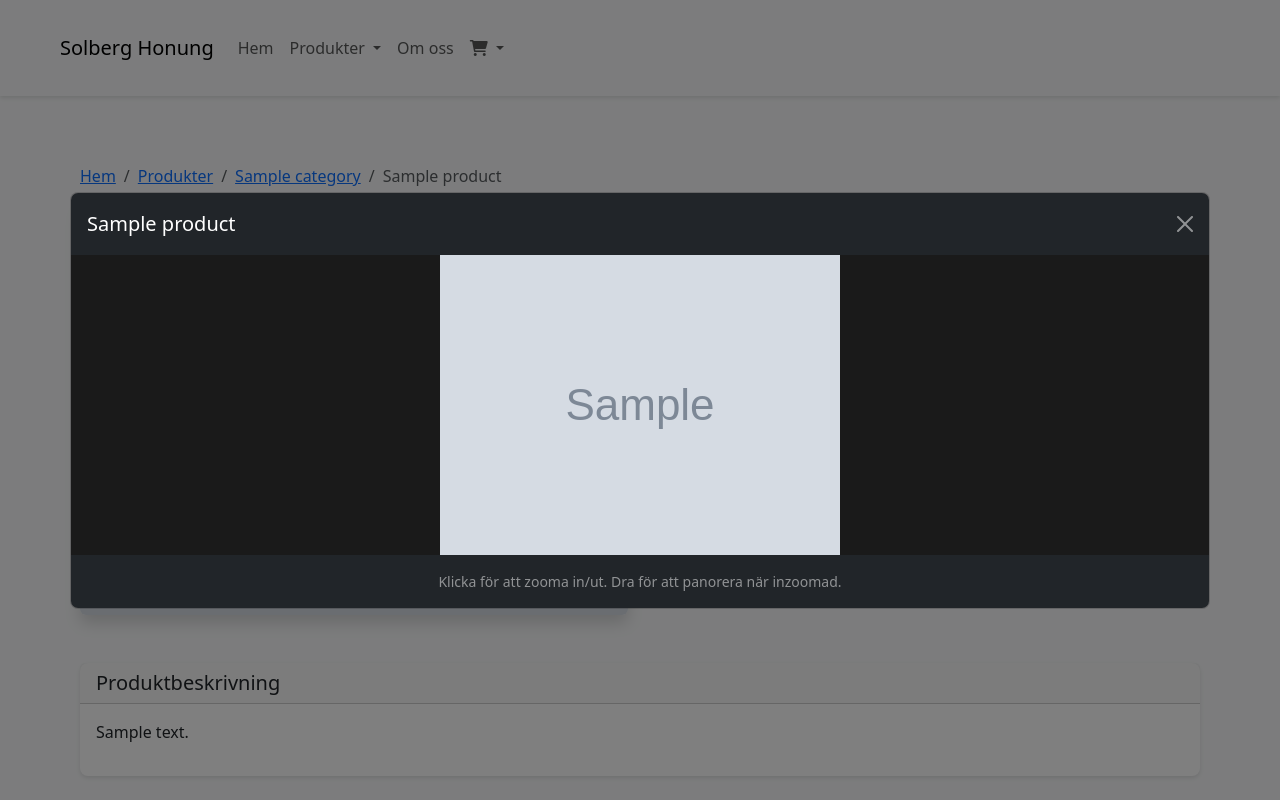
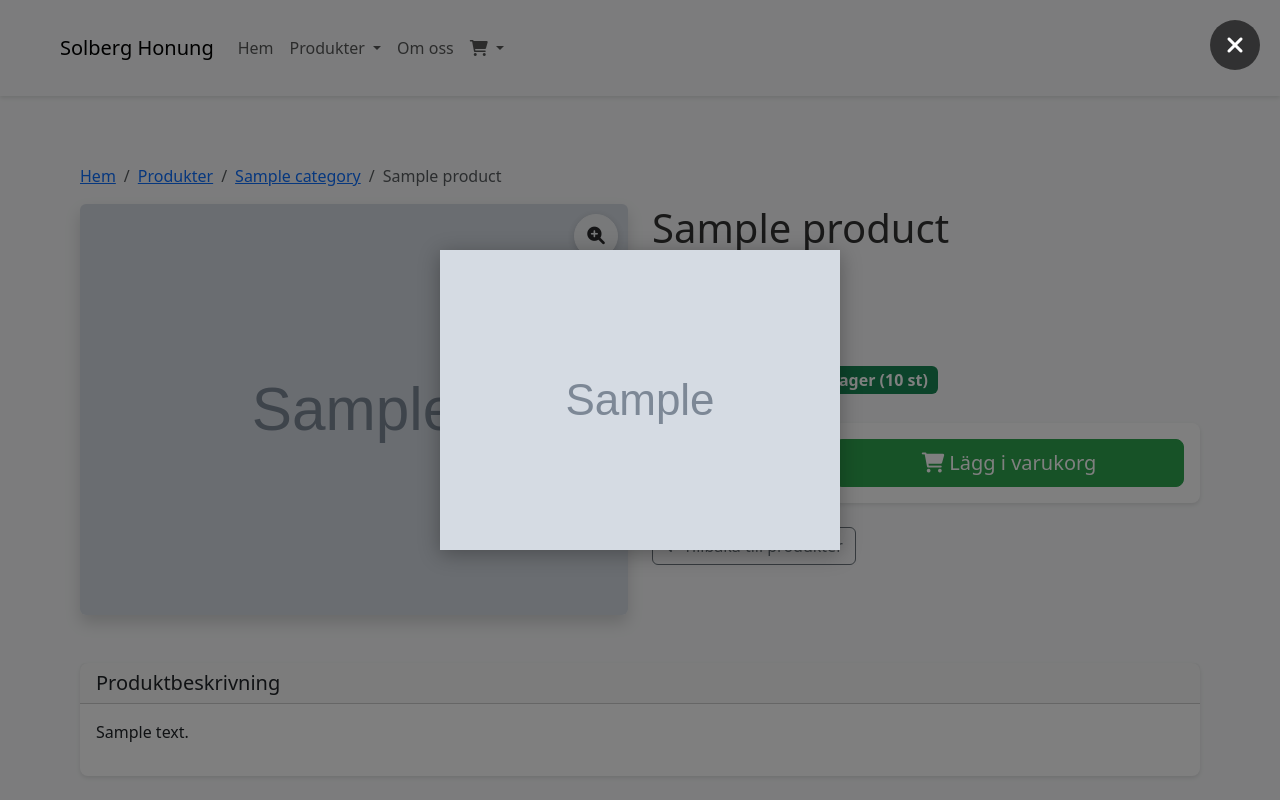
Before and after one commit to valyo/sh_webshop, a Flask app: a page that uses sh_webshop/templates/products/detail.html in a window 1280 px wide, after a click on "Förstora bild". Run offline with Flask 3, Linux system fonts and the light colour scheme; tables that the repository leaves empty hold one stand-in row (values such as "Sample post"); grey boxes marked "Sample" are stand-in pictures.

Commit message:
remove image background

```diff
--- a/sh_webshop/templates/products/detail.html
+++ b/sh_webshop/templates/products/detail.html
@@ -107,20 +107,16 @@
 <!-- Image Zoom Modal -->
 {% if product.image_url %}
 <div class="modal fade" id="imageZoomModal" tabindex="-1" aria-labelledby="imageZoomModalLabel" aria-hidden="true">
-    <div class="modal-dialog modal-xl modal-dialog-centered">
-        <div class="modal-content bg-dark">
-            <div class="modal-header border-0">
-                <h5 class="modal-title text-white" id="imageZoomModalLabel">{{ product.name }}</h5>
-                <button type="button" class="btn-close btn-close-white" data-bs-dismiss="modal" aria-label="Stäng"></button>
-            </div>
-            <div class="modal-body p-0 text-center zoom-container" id="zoomContainer">
+    <div class="modal-dialog modal-fullscreen">
+        <div class="modal-content bg-transparent">
+            <button type="button" class="btn-close-zoom" data-bs-dismiss="modal" aria-label="Stäng">
+                <i class="fas fa-times"></i>
+            </button>
+            <div class="modal-body p-0 d-flex align-items-center justify-content-center zoom-container" id="zoomContainer">
                 <img src="{{ product.image_url }}"
                      alt="{{ product.name }}"
                      class="zoomable-image"
                      id="zoomableImage">
-            </div>
-            <div class="modal-footer border-0 justify-content-center">
-                <span class="text-white-50 small">Klicka för att zooma in/ut. Dra för att panorera när inzoomad.</span>
             </div>
         </div>
     </div>
@@ -155,11 +151,44 @@
     font-size: 1.1rem;
 }
 
+#imageZoomModal .modal-content {
+    border: none;
+    background: transparent;
+}
+
+#imageZoomModal .modal-backdrop {
+    background: rgba(255,255,255,0.9);
+}
+
+.btn-close-zoom {
+    position: fixed;
+    top: 20px;
+    right: 20px;
+    z-index: 1060;
+    width: 50px;
+    height: 50px;
+    border: none;
+    border-radius: 50%;
+    background: rgba(0,0,0,0.6);
+    color: white;
+    font-size: 1.5rem;
+    cursor: pointer;
+    display: flex;
+    align-items: center;
+    justify-content: center;
+    transition: all 0.2s ease;
+}
+
+.btn-close-zoom:hover {
+    background: rgba(0,0,0,0.8);
+    transform: scale(1.1);
+}
+
 .zoom-container {
     overflow: hidden;
     cursor: zoom-in;
-    max-height: 70vh;
-    background: #1a1a1a;
+    width: 100%;
+    height: 100vh;
 }
 
 .zoom-container.zoomed {
@@ -171,12 +200,13 @@
 }
 
 .zoomable-image {
-    max-width: 100%;
-    max-height: 70vh;
+    max-width: 90vw;
+    max-height: 90vh;
     transform-origin: center center;
     transition: transform 0.3s ease;
     user-select: none;
     -webkit-user-drag: none;
+    box-shadow: 0 4px 20px rgba(0,0,0,0.3);
 }
 </style>
 {% endif %}
```
